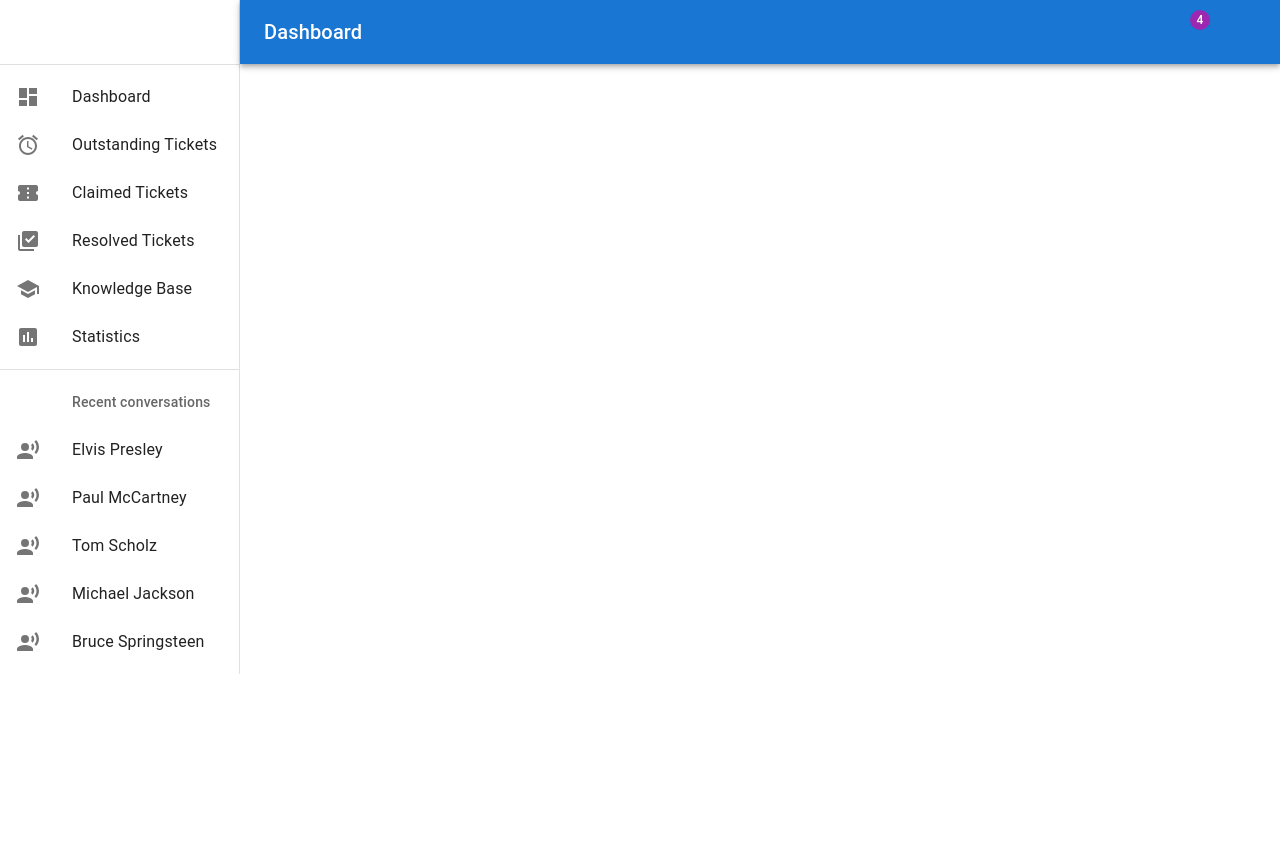
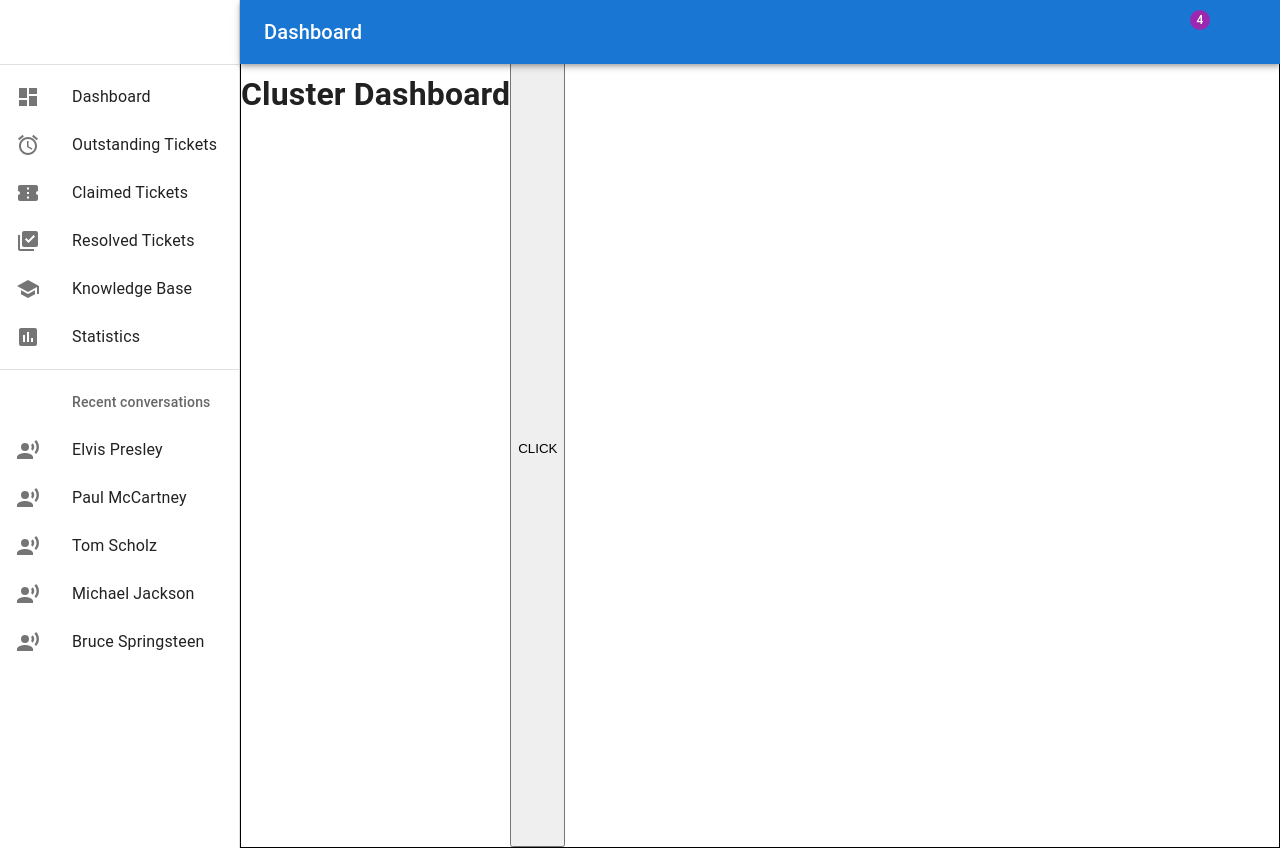
Before and after one commit to RubenSystems/eco-profile, a React (Vite) app in the folder client/: page /cluster/1 in a window 1280 px wide. Before the commit the page ends 800 px from the top, so only its background shows below. Built offline with nearby package versions, Linux system fonts and the light colour scheme; some icons are missing.

Commit message:
mock test data

```diff
--- a/client/src/App.jsx
+++ b/client/src/App.jsx
@@ -1,6 +1,7 @@
 import {BrowserRouter as Router, Route, Routes} from 'react-router-dom'
 import HomeDashboard from './pages/HomeDashboard'
 import ClusterDashboard from './pages/ClusterDashboard'
+import HostDashboard from './pages/HostDashboard'
 import Header from '../src/components/Header'
 import Box from "@mui/material/Box"
 function App() {
@@ -11,8 +12,12 @@ function App() {
         <Header/>
         <Routes>
         <Route index element={<HomeDashboard />}/>
+
+          <Route path="cluster">
+            <Route path=":clusterId" element={<ClusterDashboard />}/>
+          </Route>
           <Route path="host">
-            <Route path=":hostid" element={<ClusterDashboard />}/>
+            <Route path=":clusterId/:hostId" element={<HostDashboard />}/>
           </Route>
           </Routes>
           </Box>
--- /dev/null
+++ b/client/src/components/HostCard.jsx
@@ -0,0 +1,18 @@
+// import React from 'react'
+// import styled from "styled-components"
+
+// const HostCard = () => {
+//   return (
+//     <Wrapper>HostCard</Wrapper>
+//   )
+// }
+
+// const Wrapper = styled.div`
+//     display: flex;
+//     flex-direction: column;
+//     width: 300px;
+//     height: 300px;
+//     background-color: red;
+// `
+
+// export default HostCard
--- a/client/src/components/Sidebar.jsx
+++ b/client/src/components/Sidebar.jsx
@@ -14,7 +14,7 @@ import {Link} from "react-router-dom";
 
 export const mainListItems = (
   <React.Fragment>
-      <Link to={`/staff`} style={{ textDecoration: 'none', color: 'inherit' }}>
+      <Link to={`/`} style={{ textDecoration: 'none', color: 'inherit' }}>
           <ListItemButton>
               <ListItemIcon>
                   <DashboardIcon />
--- /dev/null
+++ b/client/src/data/cluster.js
@@ -0,0 +1,16 @@
+import moment from 'moment'
+
+const data = [
+    {
+        "clusterId" : "1",
+        "data" : [
+            {
+                "timestamp" : moment.now(),
+                "powerUsage" : 80.0,
+                "cpuLoad" : 10.3
+            }
+        ]
+    }
+]
+
+export default data
--- a/client/src/pages/ClusterDashboard.jsx
+++ b/client/src/pages/ClusterDashboard.jsx
@@ -1,12 +1,23 @@
 import React from 'react'
+import axios from 'axios'
+import { useQuery } from 'react-query'
 import {useParams} from "react-router-dom"
 import styled from "styled-components"
 const ClusterDashboard = () => {
+  // const getData = async () => {
+  //   const response = await axios.get("")
+  //   return response.data
+  // }
 
-    const { hostId } = useParams()
+  // const { data: topics, isLoading} = useQuery(["topics"], getData(), refetchInterval=1000)
+
+
+
+  const { clusterId } = useParams()
   return (
     <Wrapper>
-
+      <h1>Cluster Dashboard</h1>
+      <button onClick={() => console.log(clusterId)}> CLICK</button>
     </Wrapper>
   )
 }
@@ -14,12 +25,11 @@ const ClusterDashboard = () => {
 
 const Wrapper = styled.div`
     width: 100%;
+    height: 100vh;
     margin-top: 3rem;
     display: flex;
     flex-wrap: wrap;
     border: solid thin black;
-
-
 `
 
 export default ClusterDashboard
--- a/client/src/pages/HomeDashboard.jsx
+++ b/client/src/pages/HomeDashboard.jsx
@@ -1,10 +1,17 @@
 import React from 'react'
+import clusterData from '../data/cluster'
+// const getData = async () => {
+//   const response = await axios.get("")
+//   return response.data
+// }
+
+// const {data} = useQuery(["clusters"], clusterData, refetchInterval=1000)
 
 const HomeDashboard = () => {
   return (
 
     <div>
-        <h1>Home</h1>
+        <h1>test</h1>
     </div>
   )
 }
--- /dev/null
+++ b/client/src/pages/HostDashboard.jsx
@@ -0,0 +1,25 @@
+import React from 'react'
+import { useParams } from 'react-router-dom'
+import styled from "styled-components"
+// import HostCard from "../components/HostCard"
+const HostDashboard = () => {
+
+    const {hostId, clusterId} = useParams()
+  return (
+    <Wrapper>
+        <h1>HOST DASHBOARD</h1>
+        <button onClick={() => {console.log(clusterId, hostId)}}></button>
+        {/* <HostCard></HostCard>
+        <HostCard></HostCard>
+        <HostCard></HostCard>
+        <HostCard></HostCard> */}
+    </Wrapper>
+  )
+}
+
+const Wrapper = styled.div`
+    display: flex;
+    flex-direction: column;
+`
+
+export default HostDashboard
```
Also changed, not shown: client/src/data/host.js (added, +16 -0 lines).
